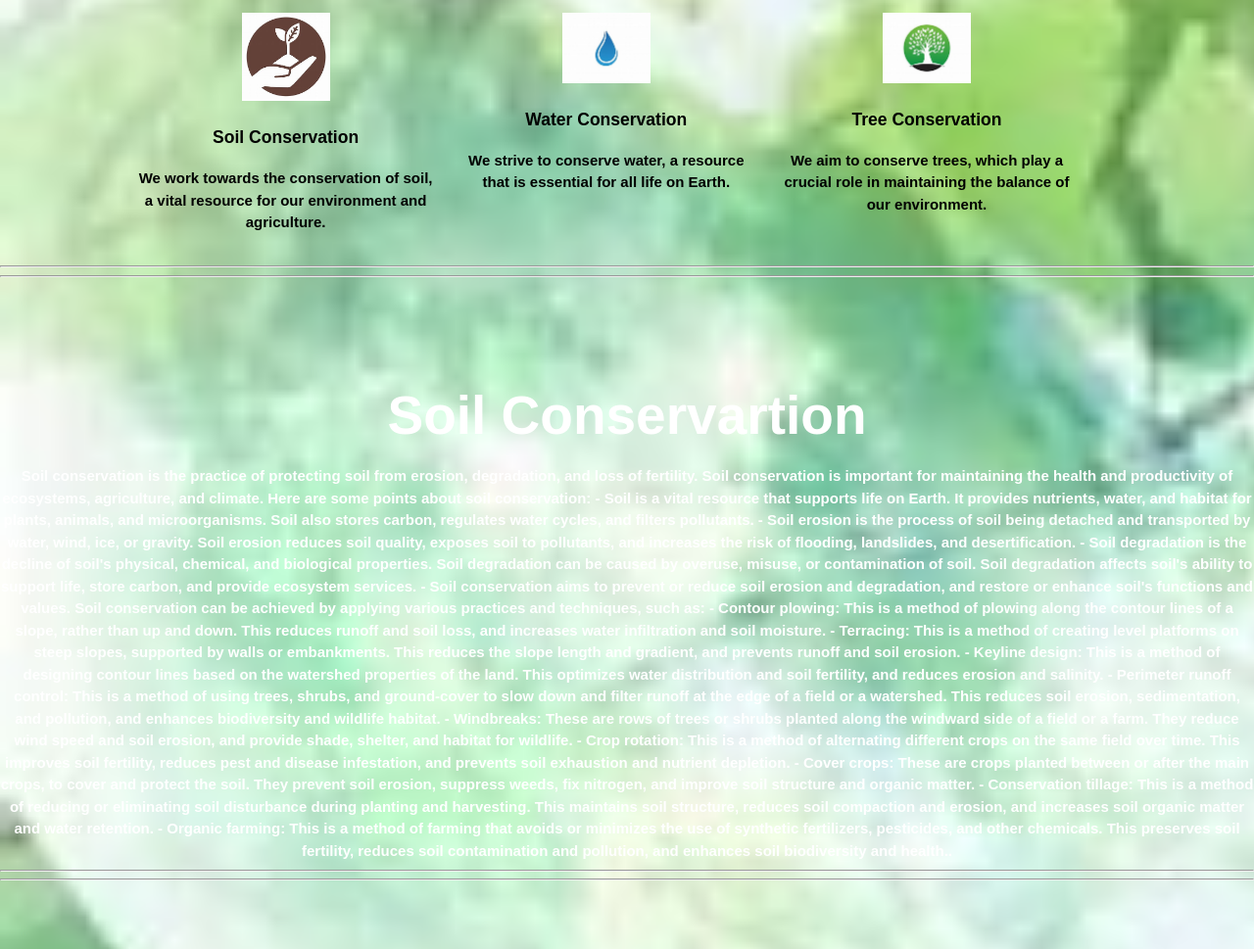
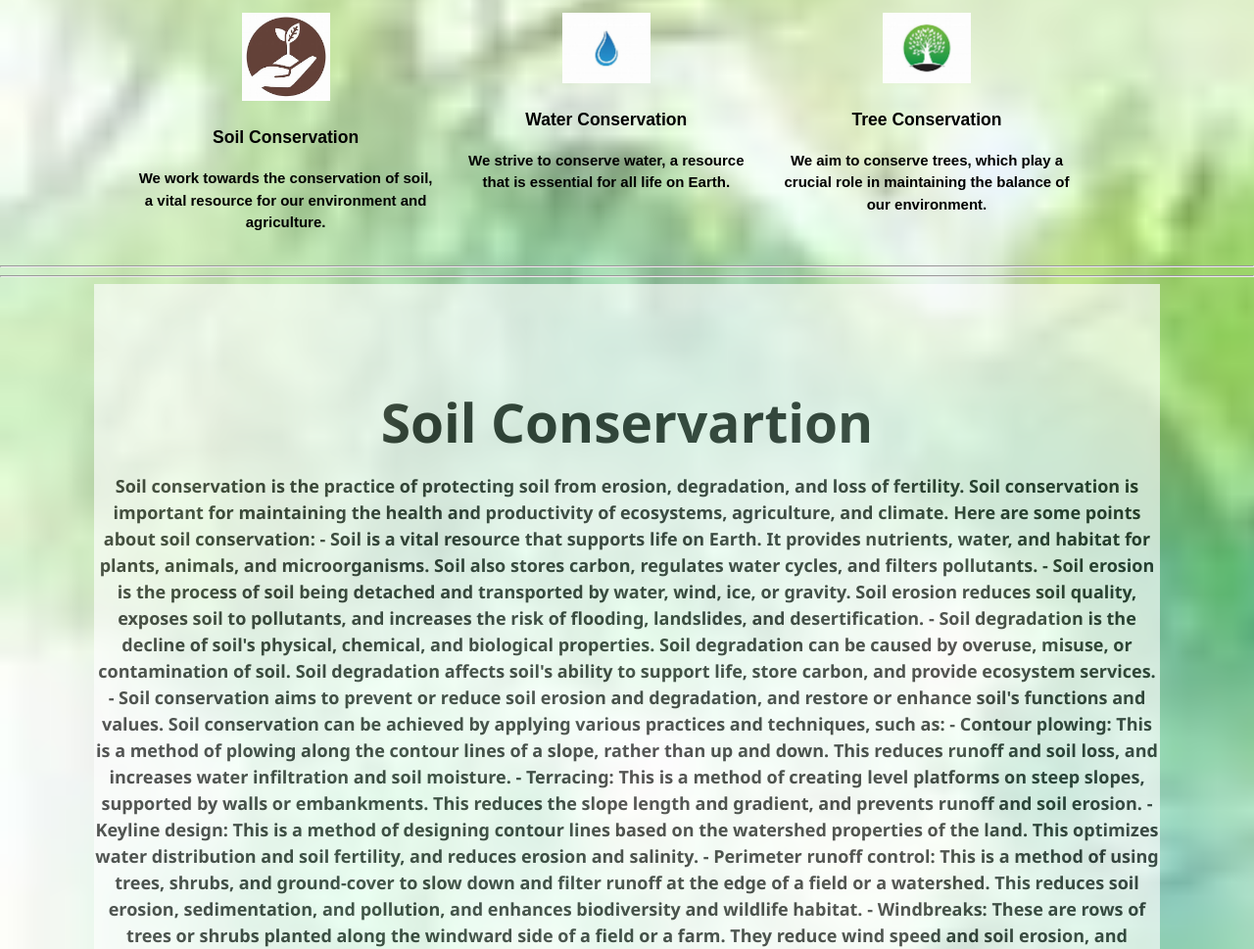
Before and after one commit to CppMasterHub/saveEarth, a plain HTML site: page index.html in a window 1280 px wide. Shown: the part 621-1590 px from the top of the page at 98% size. Drawn offline with Linux system fonts and the light colour scheme.

Commit message:
Update style.css

```diff
--- a/css/style.css
+++ b/css/style.css
@@ -172,3 +172,12 @@ footer{
   opacity: 75%;
   overflow:hidden;
 }
+.container2{
+  width:85%;
+  color:black; font-size:large;
+  font-family: 'Segoe UI', Tahoma, Geneva, Verdana, sans-serif;
+  background-color: #fff;
+  margin:auto;
+  opacity: 65%;
+  overflow:hidden;
+  }
```
